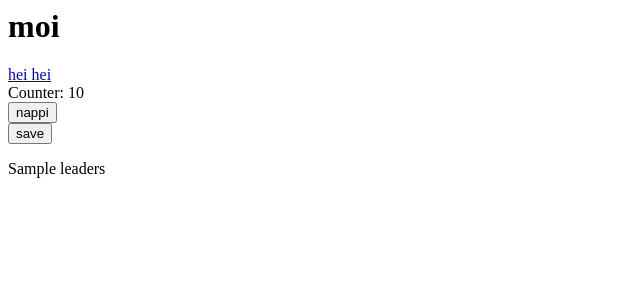
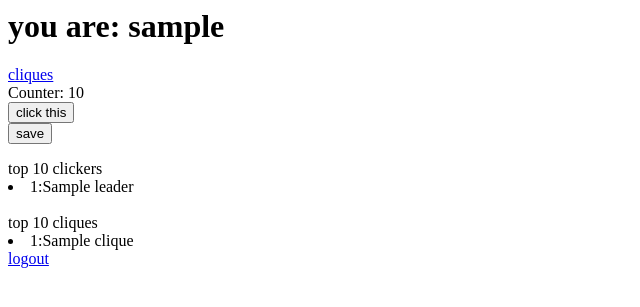
Before and after one commit to tassu60kg/tsoha2024kevat, a Flask app: template templates/index.html in a window 1280 px wide. Shown: the top 307 px of the page, without its empty margins (0-640 px from the left). Run offline with Flask 3, Linux system fonts and the light colour scheme; the visitor is signed in with stand-in values (Sample User, id 1); the template is opened without the code that fills it: most values are stand-ins (such as "Sample title", 1, 10 or a date in 2020).

Commit message:
add temporary (maybe) error messages, add basic clique system

```diff
--- a/app.py
+++ b/app.py
@@ -1,29 +1,30 @@
 from crypt import methods
-from flask import Flask, redirect
+from flask import Flask, redirect,flash
+#emt why redirect is 2 times
 from flask import render_template, request, session, redirect
 from os import getenv
 from werkzeug.security import check_password_hash, generate_password_hash
 from flask_sqlalchemy import SQLAlchemy
 from sqlalchemy import text
+from secrets import token_hex
 
-#TODO comment code, remove finnish, maybe find better variable names
+
+#TODO comment code, remove finnish, maybe find better variable names (last one maybe not)
 app=Flask(__name__)
 app.secret_key = getenv("SECRET_KEY")
 app.config["SQLALCHEMY_DATABASE_URI"] = getenv("DATABASE_URL")
 db = SQLAlchemy(app)
 
-
+#this setup uses a hidden form (bad idea), if you know a better way please tell me
 @app.route("/",methods=["POST","GET"])
 def index():
     if request.method == "POST":
-
-        #db.session.execute(text(f"insert into scores (score,user_id) values (100,100)"))
         score = request.form.get('formthing')
         #these errors should't be a problem?
-        userid = db.session.execute(text(f"select id from users where username = '{session['username']}'")).fetchone()[0]
-        newscore =int(score) + int(db.session.execute(text(f"select score from scores where user_id = '{userid}'")).fetchone()[0])
+        userid = db.session.execute(text(f"select id from users where username = :username"),{"username":session["username"]}).fetchone()[0]
+        newscore =int(score) + int(db.session.execute(text(f"select score from scores where user_id = :userid"),{"userid":userid}).fetchone()[0])
         db.session.execute(text(f"delete from scores where user_id = {userid}"))
-        db.session.execute(text(f"insert into scores (score, user_id) values ({newscore},{userid})"))
+        db.session.execute(text(f"insert into scores (score, user_id) values (:newscore,:userid)"),{"newscore":newscore,"userid":userid})
         db.session.commit()
         print(userid,newscore)
         sql = getthing()
@@ -33,21 +34,49 @@ def index():
     else:
         sql = getthing()
         leaders = getscores()
-        #fix that below
-        return render_template("index.html",score = sql,leaders = leaders)
+        cliques=getscores2()
+        return render_template("index.html",score = sql,leaders = leaders,cliques=cliques)
 
 def getthing():
     try:
-        xd = f"select A.score from scores A, users B where A.user_id = B.id and B.username = '{session['username']}'"
-        return (db.session.execute(text(xd)).fetchone())[0]
+        xd = f"select A.score from scores A, users B where A.user_id = B.id and B.username=:username"
+        return (db.session.execute(text(xd),{"username":session["username"]}).fetchone())[0]
     except:
         return 9999
 
+
 def getscores():
-    return db.session.execute(text("select A.username, B.score from users A, scores B where A.id = B.user_id order by score desc")).fetchall()
+    return db.session.execute(text("select A.username, B.score from users A, scores B where A.id = B.user_id order by score desc limit 10")).fetchall()
+def getscores2():
+    return db.session.execute(text("select clique,score from clique_score order by clique_score limit 10")).fetchall()
 
+@app.route("/cliques",methods=["POST","GET"])
+def cliques():
+    if request.method == "POST":
+        clique = request.form["clique"]
+        if len(clique) < 1:
+            flash("tyhmä🖕 (need name)","warning")
+            return redirect("/cliques")
+        userid = db.session.execute(text(f"select id from users where username = :username"),{"username":session["username"]}).fetchone()[0]
+        sql = f"insert into cliques (user_id,clique) values (:userid,:clique)"
+        db.session.execute(text(sql), {"userid":userid, "clique":clique})
+        if cliquescorehelper(clique):
+            sql2 = f"insert into clique_score (clique,score) values (:clique,:score)"
+            db.session.execute(text(sql2),{"clique":clique,"score":0})
+        db.session.commit()
 
+        return redirect("/")
+    else:
+        return render_template("cliques.html")
 
+def cliquescorehelper(clique):
+    try:
+        if db.session.execute(text(f"select clique from clique_score where clique = :clique"),{"clique":clique}).fetchone() == None:
+            return True
+        else:
+            return False
+    except:
+        return True
 @app.route("/login",methods=["POST","GET"])
 def login():
     if request.method == "POST":
@@ -57,13 +86,15 @@ def login():
         result = db.session.execute(text(sql), {"username":username})
         user = result.fetchone()
         if not user:
-            redirect("/login")
+            flash("tyhmä🖕 (this problem was your fault)","warning")
+            return redirect("/login")
         else:
             hash_value = user.password
             if check_password_hash(hash_value, password):
                 session["username"]=username
             else:
-                redirect("/login")
+                flash("tyhmä🖕 (this problem was your fault)","warning")
+                return redirect("/login")
 
         return redirect("/")
 
@@ -80,10 +111,19 @@ def signup():
     if request.method == "POST":
         username = request.form["username"]
         password = request.form["password"]
+        if len(password) < 1 or len(username) < 1:
+            flash("tyhmä🖕 (need username and/or password)","warning")
+            return redirect("/signup")
+        if len(password) > 25 or len(username) > 100:
+            flash("tyhmä🖕 (username or password too long)","warning")
+            return redirect("/signup")
+        if db.session.execute(text("SELECT username FROM users WHERE username=:username"), {"username":username}).fetchone() != None:
+            flash("tyhmä🖕 (user exists already)","warning")
+            return redirect("/signup")
         hash_value = generate_password_hash(password)
         sql = "INSERT INTO users (username, password) VALUES (:username, :password)"
         db.session.execute(text(sql), {"username":username, "password":hash_value})
-        id = db.session.execute(text(f"select id from users where username = '{username}'")).fetchone()[0]
+        id = db.session.execute(text("select id from users where username = :username"),{"username":username}).fetchone()[0]
         sql2 = f"insert into scores (score,user_id) values (0,{id})"
         db.session.execute(text(sql2))
 
--- a/templates/index.html
+++ b/templates/index.html
@@ -1,6 +1,6 @@
 {%if session.username%}
-<h1>moi</h1>
-<a href="/logout">hei hei</a><br>
+<h1>you are: {{session.username}}</h1>
+<a href="/cliques">cliques</a><br>
 <script>
 var x = 0;
 var oldscore = Number('{{score}}')
@@ -14,15 +14,24 @@ function up(){
 }
 </script>
 Counter: <span id="up">{{score}}</span> <br>
-<button onclick="up()">nappi</button>
+<button onclick="up()">click this</button>
 <form action="/" method="POST">
     <!--this below is the thingy edited by the script-->
 <input type="hidden" value="0" id="formthingy" name="formthing">
 <input type="submit" value="save">
 </form>
-<a>{{leaders}}</a>
-
+<a>top 10 clickers</a>
+{% for i in leaders %}
+<li>{{i[0]}}:{{i[1]}}</li>
+{%endfor%}
+<br>
+<a>top 10 cliques</a>
+{% for i in cliques %}
+<li>{{i[0]}}:{{i[1]}}</li>
+{%endfor%}
+<a href="/logout">logout</a><br>
 {%else%}
+<p>try logging in or creating an user</p>
 <a href="/login">login</a><br>
 <a href="/signup">signup</a>
 {%endif%}
```
Also changed, not shown: templates/cliques.html (added, +18 -0 lines), templates/login.html (+10 -1 lines), templates/signup.html (+12 -3 lines).
